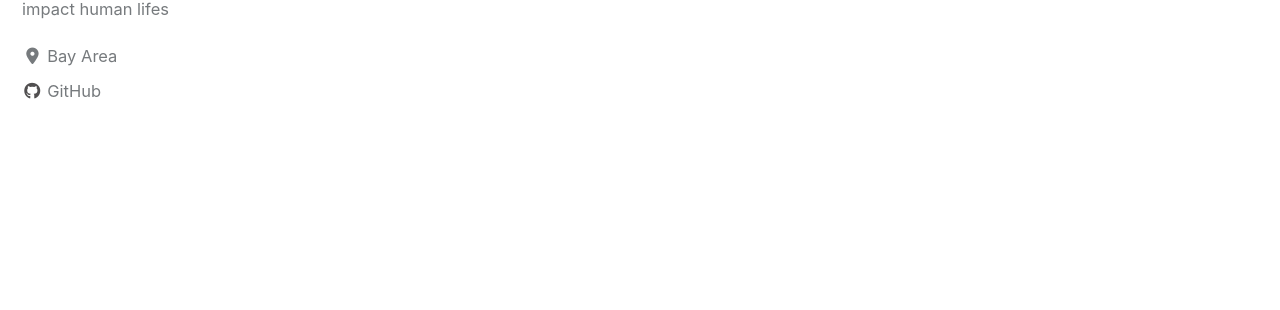
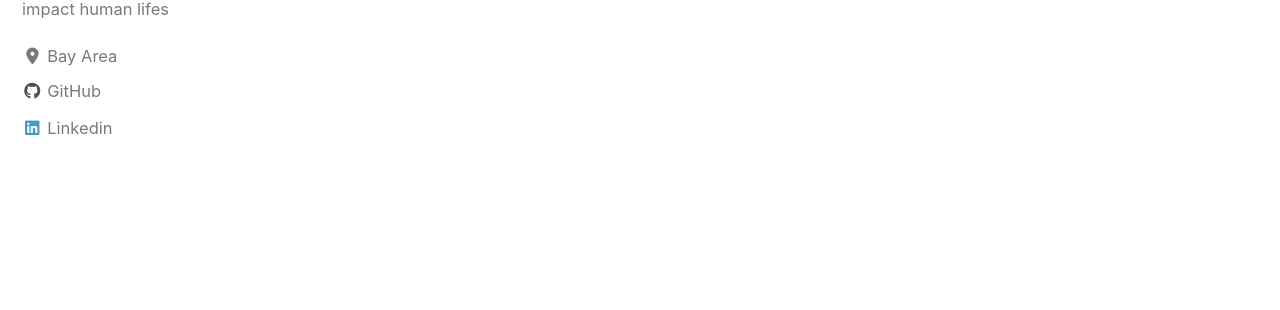
Before and after one commit to mufanluo/mufanluo.github.io, a Jekyll site: the page built from index.html, in a window 1280 px wide. Shown: the part 206-516 px from the top of the page. Built offline with Jekyll 4.4.1, drawn with Linux system fonts in a browser that asks for light colours; cached includes are drawn as plain includes; nearby versions of some CDN libraries; the list of posts is cut into pages by our own code.

Commit message:
4th change

```diff
--- a/_config.yml
+++ b/_config.yml
@@ -131,6 +131,9 @@ author:
     - label: "Instagram"
       icon: "fab fa-fw fa-instagram"
       # url: "https://instagram.com/"
+    - label: "Linkedin"
+      icon: "fab fa-fw fa-linkedin"
+      url: "https://www.linkedin.com/in/mufanluo"
 
 # Site Footer
 footer:
```
